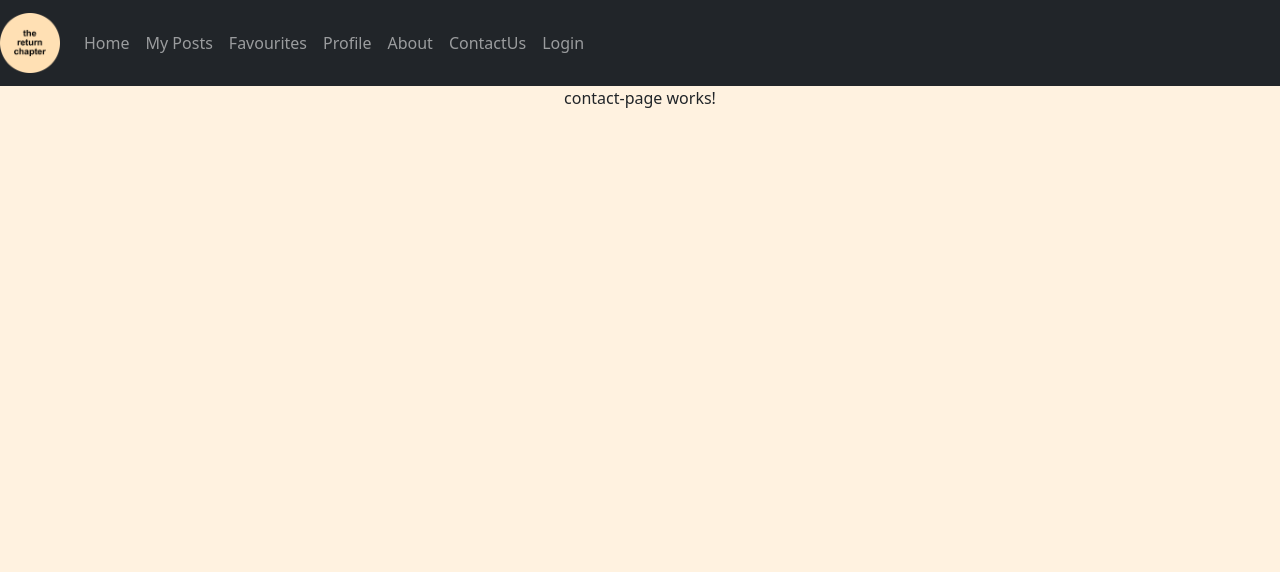
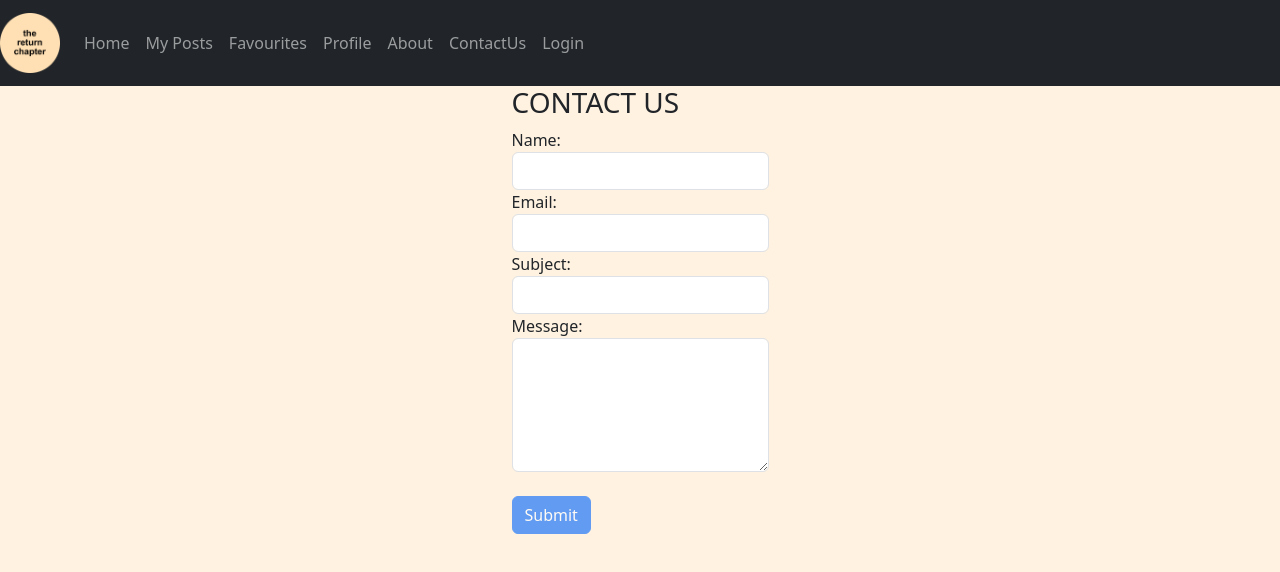
Before and after one commit to muditdahiya/angular-project, an Angular app: page /contactus in a window 1280 px wide. Shown: the top 572 px of the page. Built offline with nearby package versions, Linux system fonts and the light colour scheme.

Commit message:
Changed to reactive driven and contactus

```diff
--- a/src/app/contact-page/contact-page.component.css
+++ b/src/app/contact-page/contact-page.component.css
@@ -0,0 +1,5 @@
+.error-message{
+    color:red;
+    font-size: 14px;
+    margin-top: 8px;
+}
--- a/src/app/contact-page/contact-page.component.html
+++ b/src/app/contact-page/contact-page.component.html
@@ -1 +1,69 @@
-<p>contact-page works!</p>
+<div>
+    <h3>CONTACT US</h3>
+    <form [formGroup]="contactForm" (ngSubmit)="onSubmit()">
+      <div class="form-group">
+        <label for="name">Name:</label>
+        <input
+          type="text"
+          class="form-control"
+          formControlName="name"
+          id="name"
+          name="name"
+        />
+        <div
+        *ngIf="
+          contactForm.get('name')?.invalid && contactForm.get('name')?.touched
+        "
+        class="error-message"
+      >
+         Name is required
+      </div>
+      </div>
+      <div class="form-group">
+        <label for="email">Email:</label>
+        <input
+          type="email"
+          class="form-control"
+          id="email"
+          name="email"
+          formControlName="email"
+        />
+        <div
+        *ngIf="
+          contactForm.get('email')?.invalid && contactForm.get('email')?.touched
+        "
+        class="error-message"
+      >
+      Email is required
+      </div>
+      </div>
+      <div class="form-group">
+        <label for="subject">Subject:</label>
+        <input
+          type="subject"
+          class="form-control"
+          id="subject"
+          name="subject"
+          formControlName="subject"
+        />
+      </div>
+      <div class="form-group">
+        <label for="message">Message:</label>
+        <textarea
+          class="form-control"
+          id="message"
+          name="message"
+          rows="5"
+          formControlName="message"
+        ></textarea>
+      </div>
+      <br />
+      <button
+        type="submit"
+        class="btn btn-primary"
+        [disabled]="contactForm.invalid"
+      >
+        Submit
+      </button>
+    </form>
+  </div>
--- a/src/app/contact-page/contact-page.component.ts
+++ b/src/app/contact-page/contact-page.component.ts
@@ -1,4 +1,5 @@
 import { Component } from '@angular/core';
+import {FormGroup,FormControl,Validators} from '@angular/forms';
 
 @Component({
   selector: 'app-contact-page',
@@ -6,5 +7,22 @@ import { Component } from '@angular/core';
   styleUrls: ['./contact-page.component.css']
 })
 export class ContactPageComponent {
+contactInfo=[{}];
+contactForm  = new FormGroup({
+  name:new FormControl('', Validators.required),
+  email: new FormControl('', [Validators.required, Validators.email]),
+  subject:new FormControl('',Validators.required),
+  message:new FormControl('',Validators.required),
 
+});
+onSubmit(){
+  this.contactInfo.push({
+  name:this.contactForm.value.name!,
+  email: this.contactForm.value.email!,
+  subject:this.contactForm.value.subject!,
+  message:this.contactForm.value.message!,
+
+  });
+  console.log(this.contactInfo);
 }
+}
--- a/src/app/login-page/login-page.component.css
+++ b/src/app/login-page/login-page.component.css
@@ -0,0 +1,5 @@
+.error-message {
+    color: red;
+    font-size: 14px;
+    margin-top: 8px;
+  }
--- a/src/app/login-page/login-page.component.html
+++ b/src/app/login-page/login-page.component.html
@@ -1,54 +1,22 @@
 <h2 class="text-center">{{title}}</h2>
 <div class="d-flex justify-content-center">
-  <form #loginForm="ngForm" (ngSubmit)="onSubmit(loginForm)" class="border rounded p-4">
+  <form [formGroup]="loginForm" (ngSubmit)="onSubmit()" class="border rounded p-4">
     <div class="form-group">
       <label for="email">Email:</label>
-      <input
-        type="email"
-        class="form-control"
-        id="email"
-        name="email"
-        required
-        [(ngModel)]="email"
-      />
-      <div
-        *ngIf="
-          loginForm.controls['email'].invalid &&
-          loginForm.controls['email'].touched
-        "
-        class="text-danger"
-      >
+      <input type="email" class="form-control" id="email" formControlName="email" />
+      <div *ngIf="loginForm.get('email')?.invalid && loginForm.get('email')?.touched" class="error-message">
         Email is required
       </div>
     </div>
     <div class="form-group">
       <label for="password">Password:</label>
-      <input
-        type="password"
-        class="form-control"
-        id="password"
-        name="password"
-        required
-        [(ngModel)]="password"
-      />
-      <div
-        *ngIf="
-          loginForm.controls['password'].invalid &&
-          loginForm.controls['password'].touched
-        "
-        class="text-danger"
-      >
+      <input type="password" class="form-control" id="password" formControlName="password" />
+      <div *ngIf="loginForm.get('password')?.invalid && loginForm.get('password')?.touched" class="error-message">
         Password is required
       </div>
     </div>
     <br />
-    <button
-      type="submit"
-      class="btn btn-primary  d-block mx-auto"
-      [disabled]="loginForm.invalid"
-    >
-      Submit
-    </button>
+    <button type="submit" class="btn btn-primary d-block mx-auto" [disabled]="loginForm.invalid">Submit</button>
     <div class="text-center mt-3">
       Don't have an account? <a href="/signup">Register here</a>
     </div>
--- a/src/app/login-page/login-page.component.ts
+++ b/src/app/login-page/login-page.component.ts
@@ -1,5 +1,6 @@
 import { Component } from '@angular/core';
 import { NgForm,Validators } from '@angular/forms';
+import { FormGroup,FormControl } from '@angular/forms';
 import { Router } from '@angular/router';
 
 @Component({
@@ -8,12 +9,19 @@ import { Router } from '@angular/router';
   styleUrls: ['./login-page.component.css']
 })
 export class LoginPageComponent {
- title="LOGIN PAGE"
- email='';
- password='';
+ title="LOGIN"
+ loginInfo=[{}];
+ loginForm  = new FormGroup({
+  email: new FormControl('', [Validators.required, Validators.email]),
+  password: new FormControl('', Validators.required),
 
-onSubmit(form:NgForm){
-  console.log(form.value);
-  form.reset();
+});
+onSubmit() {
+  this.loginInfo.push({
+    email: this.loginForm.value.email!,
+    password: this.loginForm.value.password!,
+
+  });
+  console.log(this.loginInfo);
 }
 }
--- a/src/app/singup-page/singup-page.component.css
+++ b/src/app/singup-page/singup-page.component.css
@@ -0,0 +1,5 @@
+.error-message{
+    color:red;
+    font-size: 14px;
+    margin-top: 8px;
+}
--- a/src/app/singup-page/singup-page.component.html
+++ b/src/app/singup-page/singup-page.component.html
@@ -1,22 +1,23 @@
-<h2 class="text-center">{{title}}</h2>
+<h2 class="text-center">{{ title }}</h2>
 <div class="d-flex justify-content-center">
-  <form #signupForm="ngForm" (ngSubmit)="onSubmit(signupForm)" class="border rounded p-4">
+  <form
+    [formGroup]="signupForm"
+    (ngSubmit)="onSubmit()"
+    class="border rounded p-4"
+  >
     <div class="form-group">
       <label for="fname">First Name:</label>
       <input
-          type="fname"
+        type="text"
         class="form-control"
         id="fname"
-          name="fname"
-          required
-          [(ngModel)]="fname"
+        formControlName="fname"
       />
       <div
         *ngIf="
-          signupForm.controls['fname'].invalid &&
-          signupForm.controls['fname'].touched
+          signupForm.get('fname')?.invalid && signupForm.get('fname')?.touched
         "
-          class="text-danger"
+        class="error-message"
       >
         First Name is required
       </div>
@@ -24,19 +25,16 @@
     <div class="form-group">
       <label for="lname">Last Name:</label>
       <input
-          type="lname"
+        type="text"
         class="form-control"
         id="lname"
-          name="lname"
-          required
-          [(ngModel)]="lname"
+        formControlName="lname"
       />
       <div
         *ngIf="
-          signupForm.controls['lname'].invalid &&
-          signupForm.controls['lname'].touched
+          signupForm.get('lname')?.invalid && signupForm.get('lname')?.touched
         "
-          class="text-danger"
+        class="error-message"
       >
         Last Name is required
       </div>
@@ -47,16 +45,13 @@
         type="email"
         class="form-control"
         id="email"
-        name="email"
-        required
-        [(ngModel)]="email"
+        formControlName="email"
       />
       <div
         *ngIf="
-        signupForm.controls['email'].invalid &&
-        signupForm.controls['email'].touched
+          signupForm.get('email')?.invalid && signupForm.get('email')?.touched
         "
-        class="text-danger"
+        class="error-message"
       >
         Email is required
       </div>
@@ -67,16 +62,14 @@
         type="password"
         class="form-control"
         id="password"
-        name="password"
-        required
-        [(ngModel)]="password"
+        formControlName="password"
       />
       <div
         *ngIf="
-        signupForm.controls['password'].invalid &&
-        signupForm.controls['password'].touched
+          signupForm.get('password')?.invalid &&
+          signupForm.get('password')?.touched
         "
-        class="text-danger"
+        class="error-message"
       >
         Password is required
       </div>
--- a/src/app/singup-page/singup-page.component.ts
+++ b/src/app/singup-page/singup-page.component.ts
@@ -1,5 +1,5 @@
 import { Component } from '@angular/core';
-import { NgForm} from '@angular/forms';
+import { FormGroup,FormControl,Validators } from '@angular/forms';
 
 @Component({
   selector: 'app-singup-page',
@@ -7,14 +7,23 @@ import { NgForm} from '@angular/forms';
   styleUrls: ['./singup-page.component.css']
 })
 export class SingupPageComponent {
-title='SIGNUP PAGE';
-fname='';
-lname='';
-email='';
-password='';
+title='SIGNUP';
+signupInfo=[{}];
+ signupForm  = new FormGroup({
+  fname:new FormControl('', Validators.required),
+  lname:new FormControl('', Validators.required),
+  email: new FormControl('', [Validators.required, Validators.email]),
+  password: new FormControl('', Validators.required),
 
-onSubmit(form:NgForm){
-  console.log(form.value);
-  form.reset();
+});
+onSubmit() {
+  this.signupInfo.push({
+    fname:this.signupForm.value.fname!,
+    lname:this.signupForm.value.lname!,
+    email: this.signupForm.value.email!,
+    password: this.signupForm.value.password!,
+
+  });
+  console.log(this.signupInfo);
 }
 }
```
Lines whose indentation alone changed are shown as unchanged.
